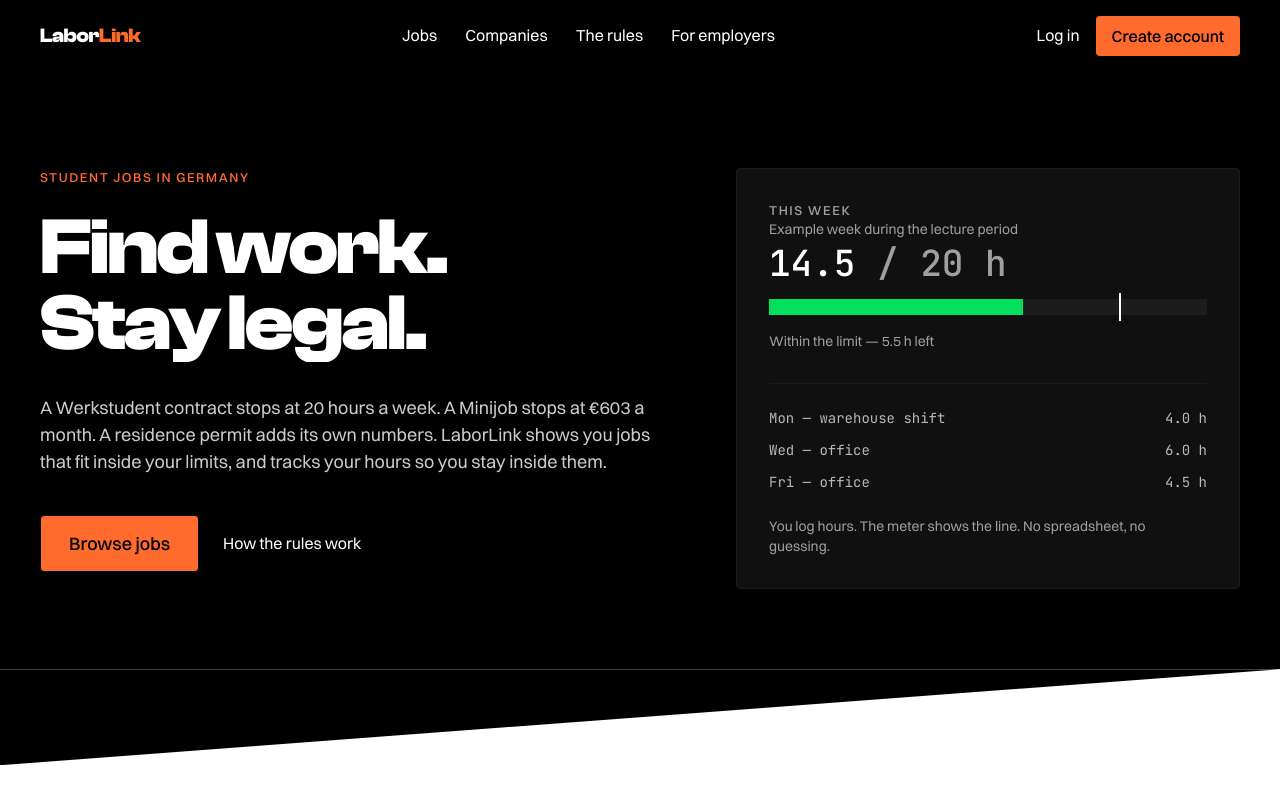
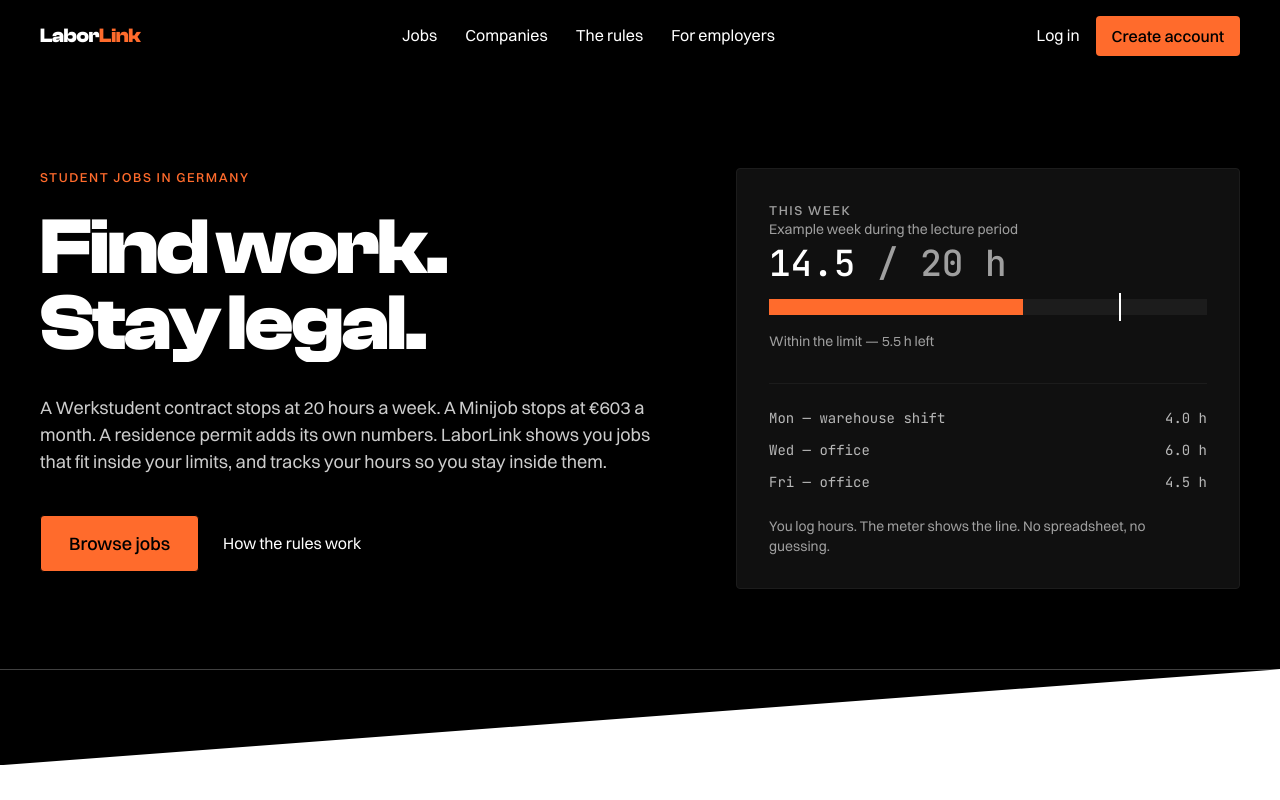
Before and after one commit to Ilf-Ali-Momin/LaborLink, a Next.js app: page / in a window 1280 px wide. Shown: the top 800 px of the page. Built offline with nearby package versions, Linux system fonts and the light colour scheme; no server answers; the database is empty; a web font is replaced by a local one.

Commit message:
style: under-limit meter state matches brand orange #FF6B2C (was green)

```diff
--- a/app/globals.css
+++ b/app/globals.css
@@ -12,8 +12,10 @@
   --color-signal: #ff6b2c;
   --color-signal-dk: #c2410c;
 
-  /* Semantic compliance states */
-  --color-under: #00e05c;
+  /* Semantic compliance states. "Under" matches the brand signal —
+     the state text beside the meter carries the meaning, never color
+     alone. */
+  --color-under: #ff6b2c;
   --color-near: #ffb020;
   --color-over: #ff4d3d;
 
```
Also changed, not shown: .claude-flow/neural/stats.json, 1 other file (tests, documents, lock files or other folders).
